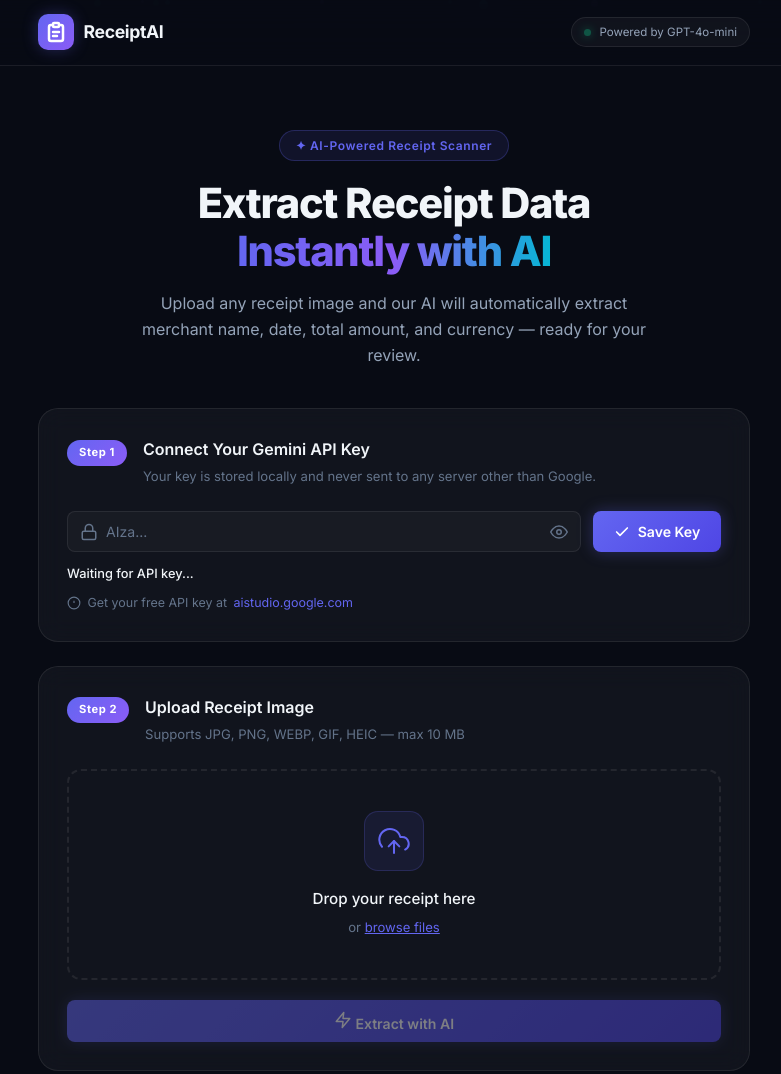
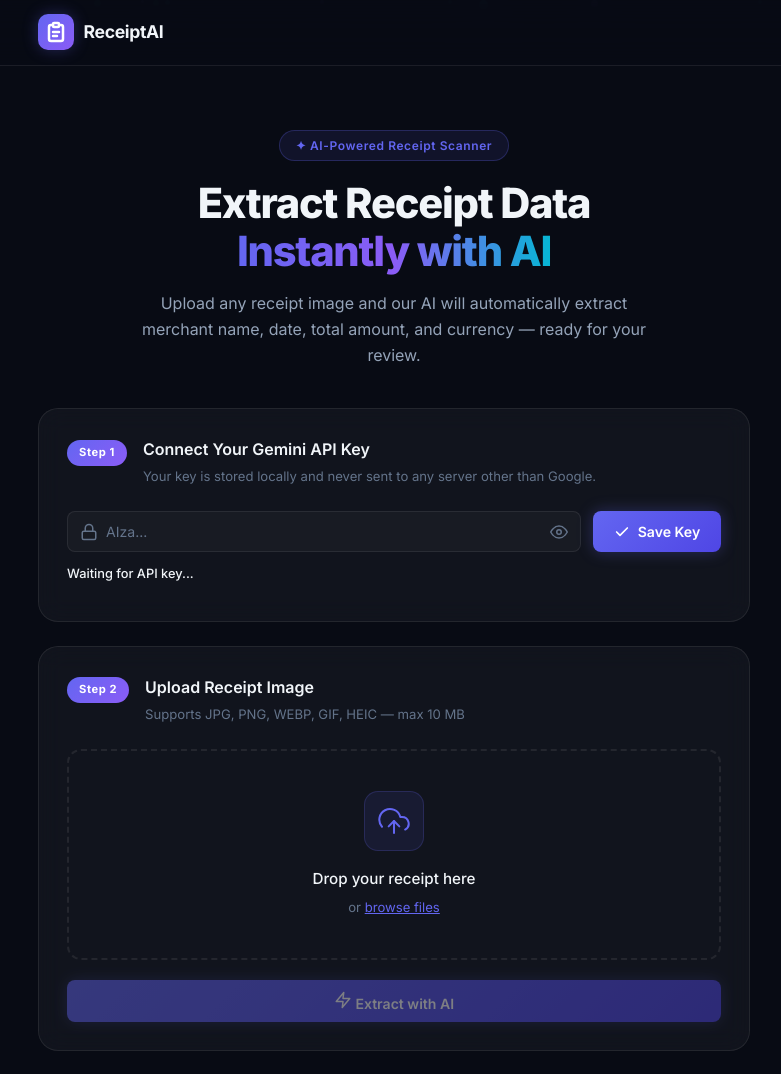
Before and after one commit to naimzaharipmkl/tp-receipt-ai-app, a website: page index.html in a window 1280 px wide. Shown: the whole page, without its empty margins (246-1027 px from the left). Drawn offline with Linux system fonts and the light colour scheme.

Commit message:
Add files via upload

```diff
--- a/index.html
+++ b/index.html
@@ -32,10 +32,7 @@
         </div>
         <span class="logo-text">ReceiptAI</span>
       </div>
-      <div class="header-badge">
-        <span class="badge-dot"></span>
-        Powered by GPT-4o-mini
-      </div>
+
     </div>
   </header>
 
@@ -84,15 +81,7 @@
         </button>
       </div>
       <div class="api-status" id="apiStatus"></div>
-      <p class="api-hint">
-        <svg width="14" height="14" viewBox="0 0 24 24" fill="none" stroke="currentColor" stroke-width="2">
-          <circle cx="12" cy="12" r="10" />
-          <line x1="12" y1="8" x2="12" y2="12" />
-          <line x1="12" y1="16" x2="12.01" y2="16" />
-        </svg>
-        Get your free API key at <a href="https://aistudio.google.com/app/apikey" target="_blank"
-          rel="noopener">aistudio.google.com</a>
-      </p>
+
     </section>
 
     <!-- Upload Section -->
```
